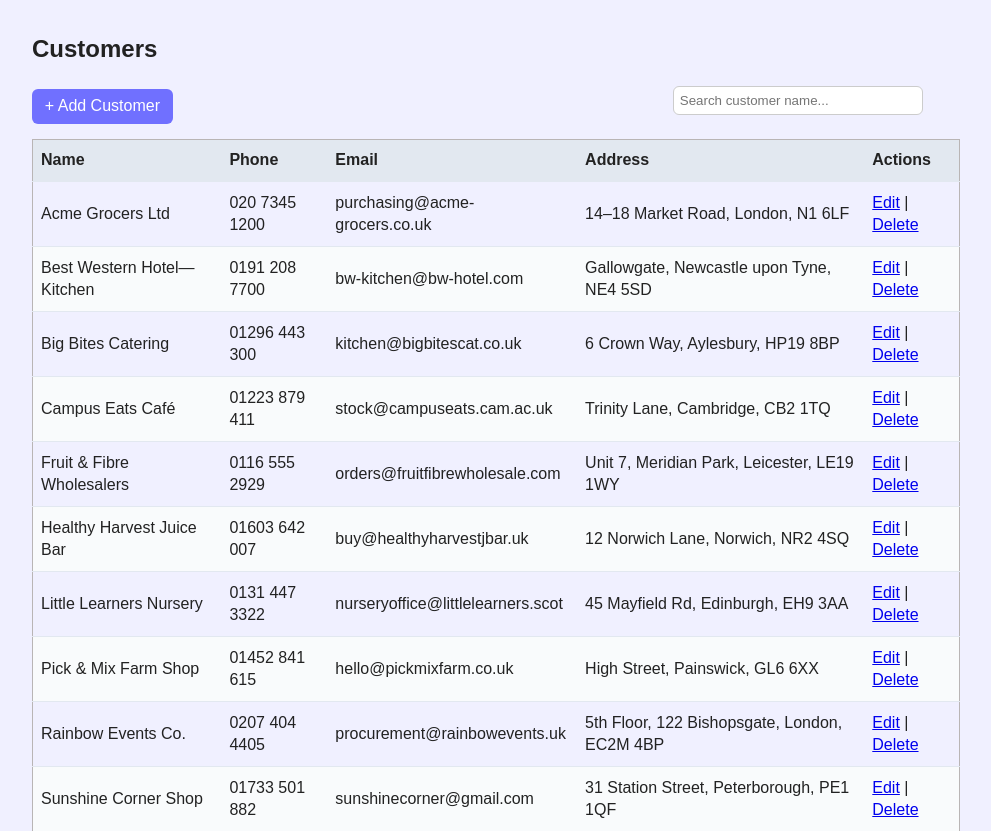
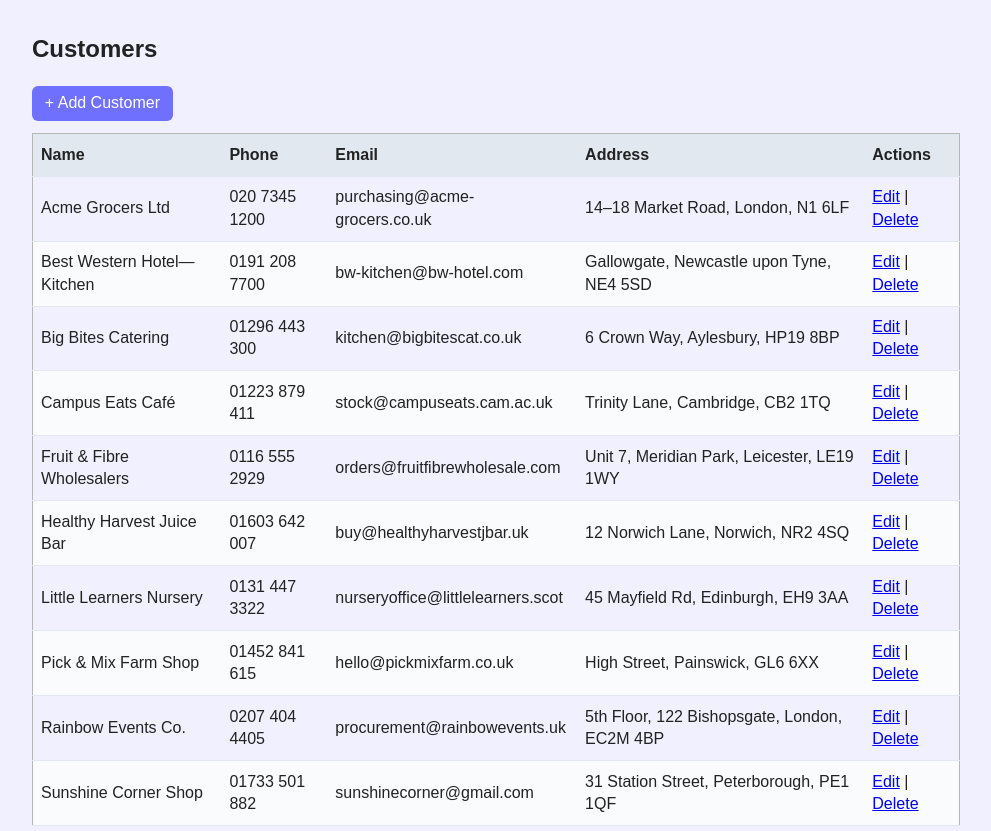
Before and after one commit to Aiman0202/UKFruitProject, a PHP site: page /StockTrackProLite/customers.php in a window 1280 px wide. Shown: the part 55-886 px from the top of the page, without its empty margins (144-1135 px from the left). Run offline with PHP 8.4, Linux system fonts and the light colour scheme; data comes from the database, SQL or seed files in the repository; some libraries are stand-ins or nearby versions.

Commit message:
removed search on customers page

```diff
--- a/StockTrackProLite/customers.php
+++ b/StockTrackProLite/customers.php
@@ -21,13 +21,6 @@
 <div style="display:flex; align-items:center; gap: 500px;0px; margin-bottom:12px;">
 
 <a href="customer_add.php" class="btn">+ Add Customer</a>
-
-<input
-    type="text"
-    id="searchName"
-    placeholder="Search customer name..."
-    style="padding:6px; width:250px; margin-bottom:12px;"
->
 
 </div>
 
```
